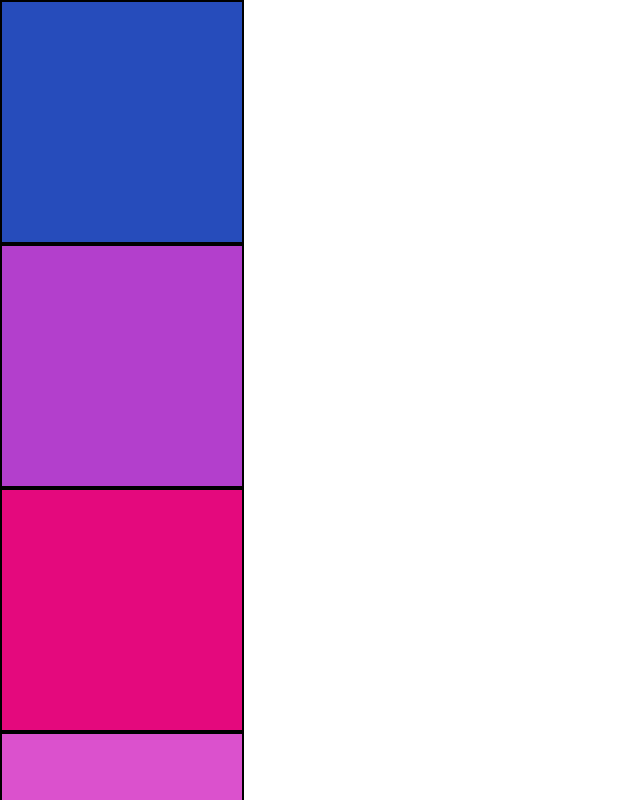
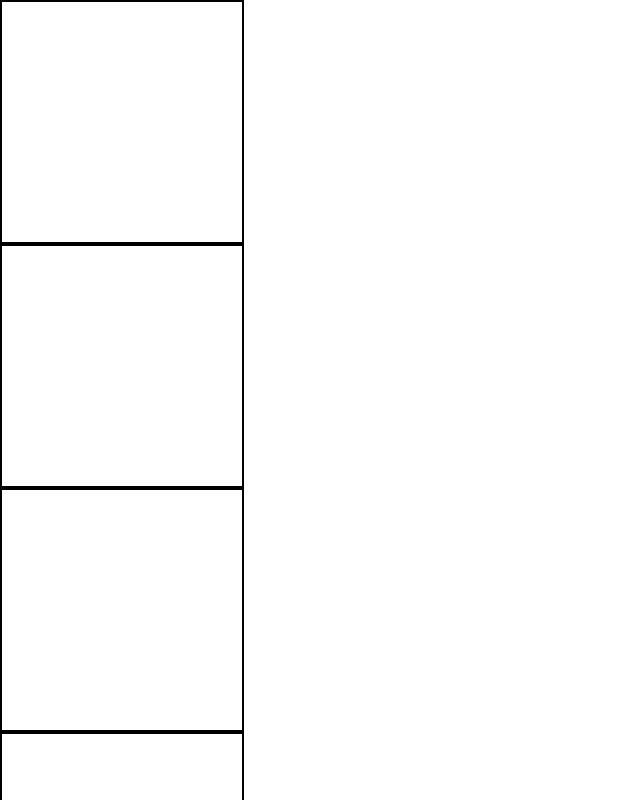
Before and after one commit to Guillermo-Martin/color-boxes, a React (Create React App) app: page / in a window 1280 px wide. Shown: the top 800 px of the page, without its empty margins (0-640 px from the left). Built offline with nearby package versions, Linux system fonts and the light colour scheme.

Commit message:
Convert Box component into a container and  move generateColor function from ColorBoxes.js to Box.js

```diff
--- a/src/components/Box.js
+++ b/src/components/Box.js
@@ -1,26 +1,47 @@
-import React from 'react';
+import React, { Component } from 'react';
 // import './../assets/styles/styles.css';
 
-function Box(props) {
-  // define variable to hold backgroundColor prop
-  let color = `rgb(${props.backgroundColor})`;
+class Box extends Component {
+  state = {
+    currentColor: ""
+  }
 
+  // for an individual box
+  generateColor = () => {
+    // create random numbers for rgb and pass numbers as props
+    let randomNum1 = Math.floor((Math.random() * 255) + 1);
+    let randomNum2 = Math.floor((Math.random() * 255) + 1);
+    let randomNum3 = Math.floor((Math.random() * 255) + 1);
+
+    // create string to hold random numbers
+    let rgbColors = randomNum1 + "," + randomNum2 + "," + randomNum3;
+
+    // change state to be the random numbers
+    this.setState({ currentColor: rgbColors});
+
+  }
+
+  render() {
     return(
       <div
         className="Box"
-      onClick={props.onClick}
         style={
           {
             width: "15rem",
             height: "15rem",
             // pass color for backgroundColor
-          backgroundColor: `${color}`,
+            backgroundColor: `rgb(${this.state.currentColor})`,
             border: "2px solid black"
           }
         }
+        onClick={this.generateColor}
       >
+
       </div>
+
     );
   }
 
+}
+
 export default Box;
--- a/src/containers/ColorBoxes.js
+++ b/src/containers/ColorBoxes.js
@@ -13,21 +13,6 @@ class ColorBoxes extends Component {
     backgroundColor: "",
   }
 
-  // for an individual box
-  generateColor = () => {
-    // create random numbers for rgb and pass numbers as props
-    let randomNum1 = Math.floor((Math.random() * 255) + 1);
-    let randomNum2 = Math.floor((Math.random() * 255) + 1);
-    let randomNum3 = Math.floor((Math.random() * 255) + 1);
-
-    // create string to hold random numbers
-    let rgbColors = randomNum1 + "," + randomNum2 + "," + randomNum3;
-
-    // change state to be the random numbers
-    this.setState({ backgroundColor: rgbColors});
-  }
-
-
   // add onClick listener to generate random numbers
   render() {
 
@@ -40,7 +25,7 @@ class ColorBoxes extends Component {
       let RGB = Math.floor((Math.random() * 255) + 1) + "," + Math.floor((Math.random() * 255) + 1) + "," + Math.floor((Math.random() * 255) + 1);
 
       // create a Box component
-      boxes.push(<Box onClick={this.generateColor} backgroundColor={RGB} />);
+      boxes.push(<Box backgroundColor={RGB} />);
     }
 
 
```
Lines whose indentation alone changed are shown as unchanged.
